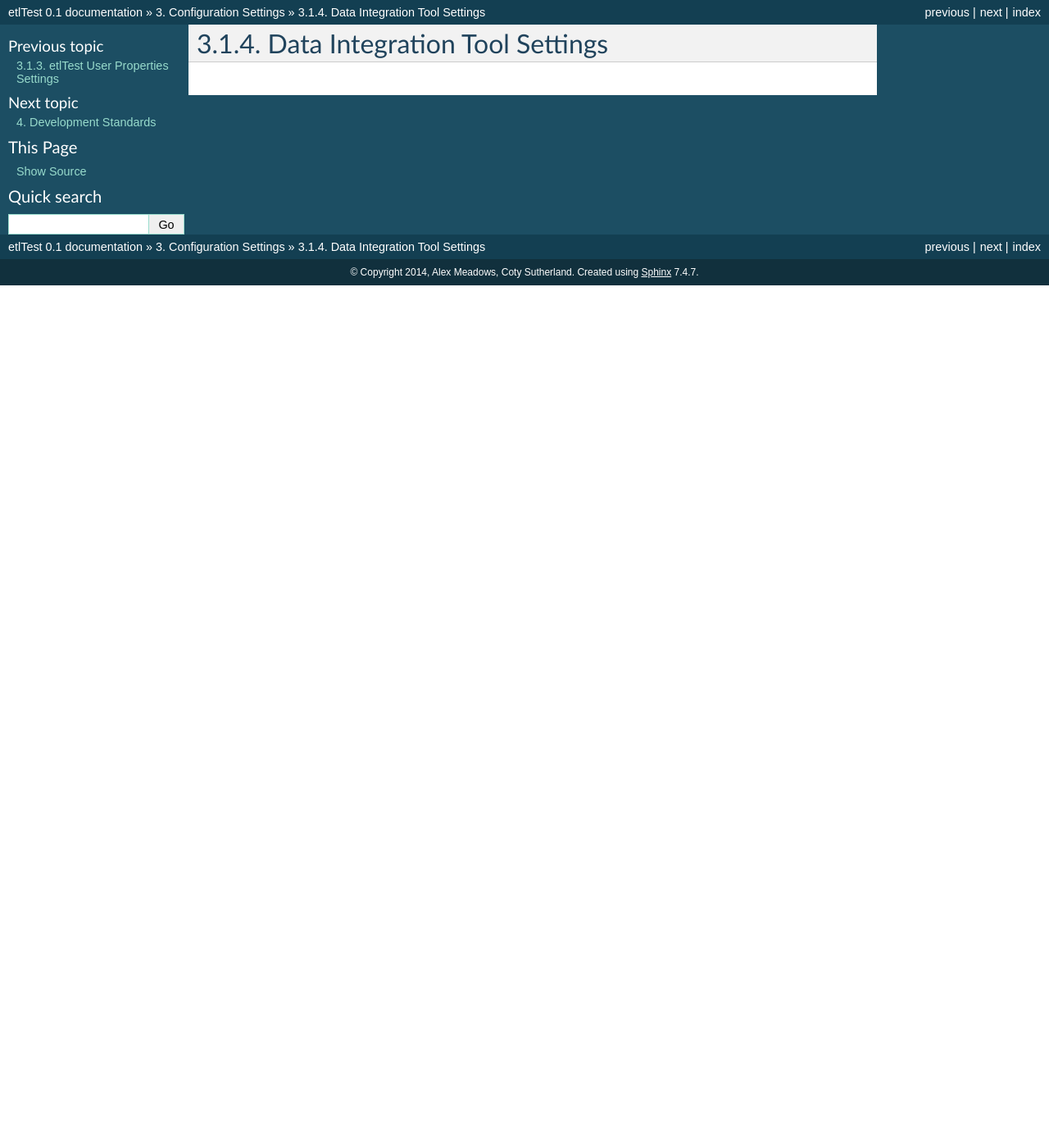
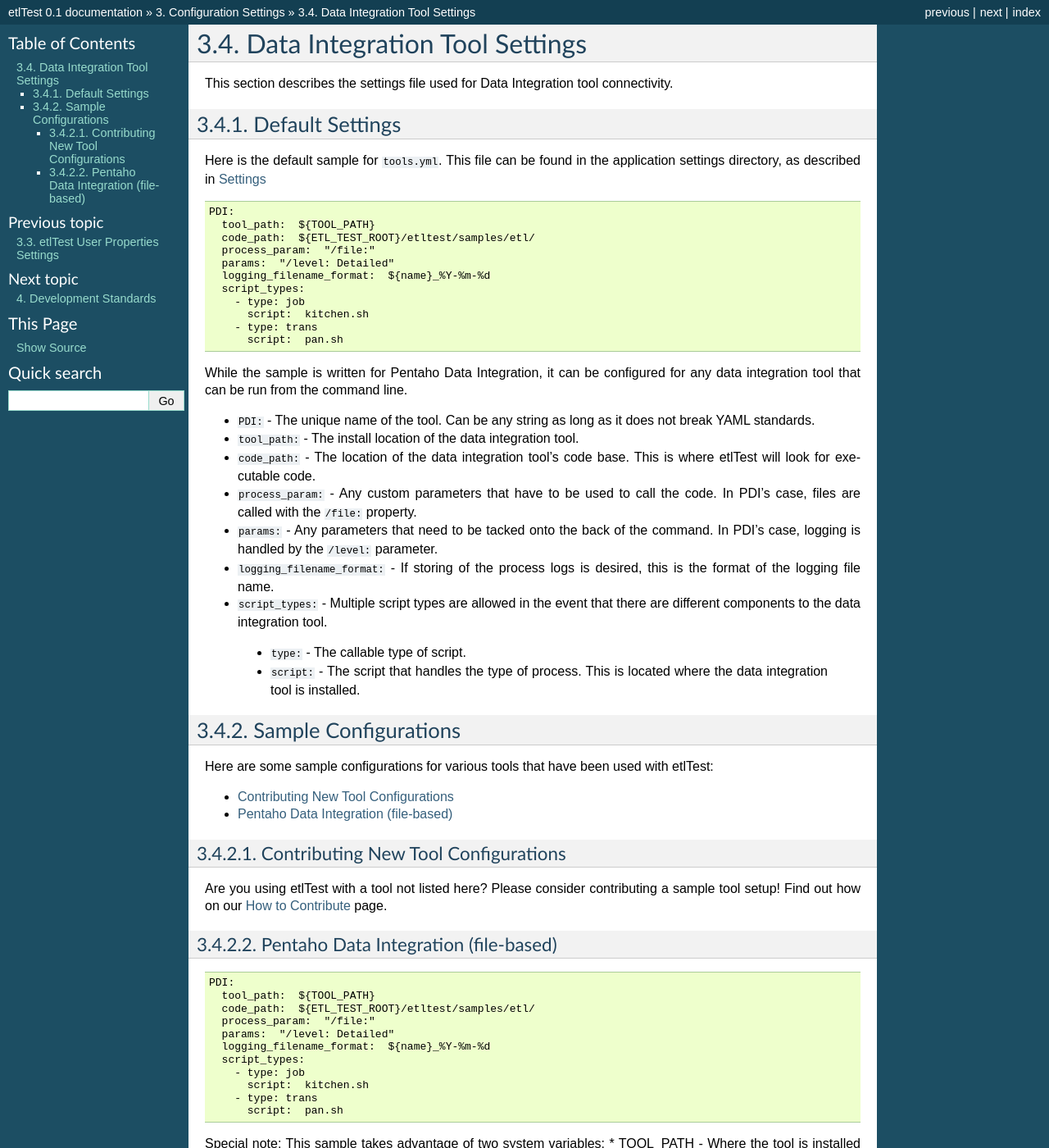
Before and after one commit to OpenDataAlex/etlTest, a Sphinx documentation site: the page built from docs/source/settings/data_integration.rst, in a window 1280 px wide and 1400 px high. Shown: the whole window at 82% size. Built offline with Sphinx 7.4.7, drawn with Linux system fonts in a browser that asks for light colours; formulas are drawn with MathJax 3; some of the changed text lies outside the part shown.

```diff
--- a/docs/source/settings/connections.rst
+++ b/docs/source/settings/connections.rst
@@ -1,2 +1,2 @@
-Data Integration Tool Settings
-==============================
+Data Connections
+================
--- a/docs/source/settings/data_integration.rst
+++ b/docs/source/settings/data_integration.rst
@@ -1,2 +1,69 @@
 Data Integration Tool Settings
 ==============================
+This section describes the settings file used for Data Integration tool connectivity.
+
+Default Settings
+----------------
+Here is the default sample for ``tools.yml``.  This file can be found in the application settings directory, as described in :doc:`Settings <./settings>`
+::
+
+    PDI:
+      tool_path:  ${TOOL_PATH}
+      code_path:  ${ETL_TEST_ROOT}/etltest/samples/etl/
+      process_param:  "/file:"
+      params:  "/level: Detailed"
+      logging_filename_format:  ${name}_%Y-%m-%d
+      script_types:
+        - type: job
+          script:  kitchen.sh
+        - type: trans
+          script:  pan.sh
+
+While the sample is written for Pentaho Data Integration, it can be configured for any data integration tool that can be run from the command line.
+
+* ``PDI:`` - The unique name of the tool.  Can be any string as long as it does not break YAML standards.
+*   ``tool_path:`` - The install location of the data integration tool.
+*   ``code_path:`` - The location of the data integration tool's code base.  This is where etlTest will look for executable code.
+*   ``process_param:`` - Any custom parameters that have to be used to call the code.  In PDI's case, files are called with the ``/file:`` property.
+*   ``params:`` - Any parameters that need to be tacked onto the back of the command.  In PDI's case, logging is handled by the ``/level:`` parameter.
+*   ``logging_filename_format:`` - If storing of the process logs is desired, this is the format of the logging file name.
+*   ``script_types:`` - Multiple script types are allowed in the event that there are different components to the data integration tool.
+
+  * ``type:`` - The callable type of script.
+  * ``script:`` - The script that handles the type of process.  This is located where the data integration tool is installed.
+
+Sample Configurations
+---------------------
+Here are some sample configurations for various tools that have been used with etlTest:
+
+* :ref:`contributing-new-tools`
+* :ref:`pentaho-file`
+
+.. _contributing-new-tools:
+
+Contributing New Tool Configurations
+^^^^^^^^^^^^^^^^^^^^^^^^^^^^^^^^^^^^
+Are you using etlTest with a tool not listed here?  Please consider contributing a sample tool setup!  Find out how on our `How to Contribute <../contributing>`_ page.
+
+
+.. _pentaho-file:
+
+Pentaho Data Integration (file-based)
+^^^^^^^^^^^^^^^^^^^^^^^^^^^^^^^^^^^^^
+::
+
+    PDI:
+      tool_path:  ${TOOL_PATH}
+      code_path:  ${ETL_TEST_ROOT}/etltest/samples/etl/
+      process_param:  "/file:"
+      params:  "/level: Detailed"
+      logging_filename_format:  ${name}_%Y-%m-%d
+      script_types:
+        - type: job
+          script:  kitchen.sh
+        - type: trans
+          script:  pan.sh
+
+Special note:  This sample takes advantage of two system variables:
+* TOOL_PATH - Where the tool is installed (~/data-integration).
+* ETL_TEST_ROOT - Where etlTest is installed, since we used the test samples for this sample tool configuration.
--- a/requirements.txt
+++ b/requirements.txt
@@ -12,7 +12,7 @@ py==1.4.20
 subprocess32==3.2.6
 tox==1.7.1
 unittest-xml==0.2.2
-unittest-xml-reporting==1.7.0
+unittest-xml-reporting==1.9.0
 virtualenv==1.11.6
 wsgiref==0.1.2
 xmlunittest==0.2.0
```
Also changed, not shown: docs/source/contributing.rst (+6 -5 lines), docs/source/settings/etltest.rst (+26 -1 lines), docs/source/settings/settings.rst (+25 -7 lines), setup.py (+10 -4 lines), .etltest-settings.yml.
